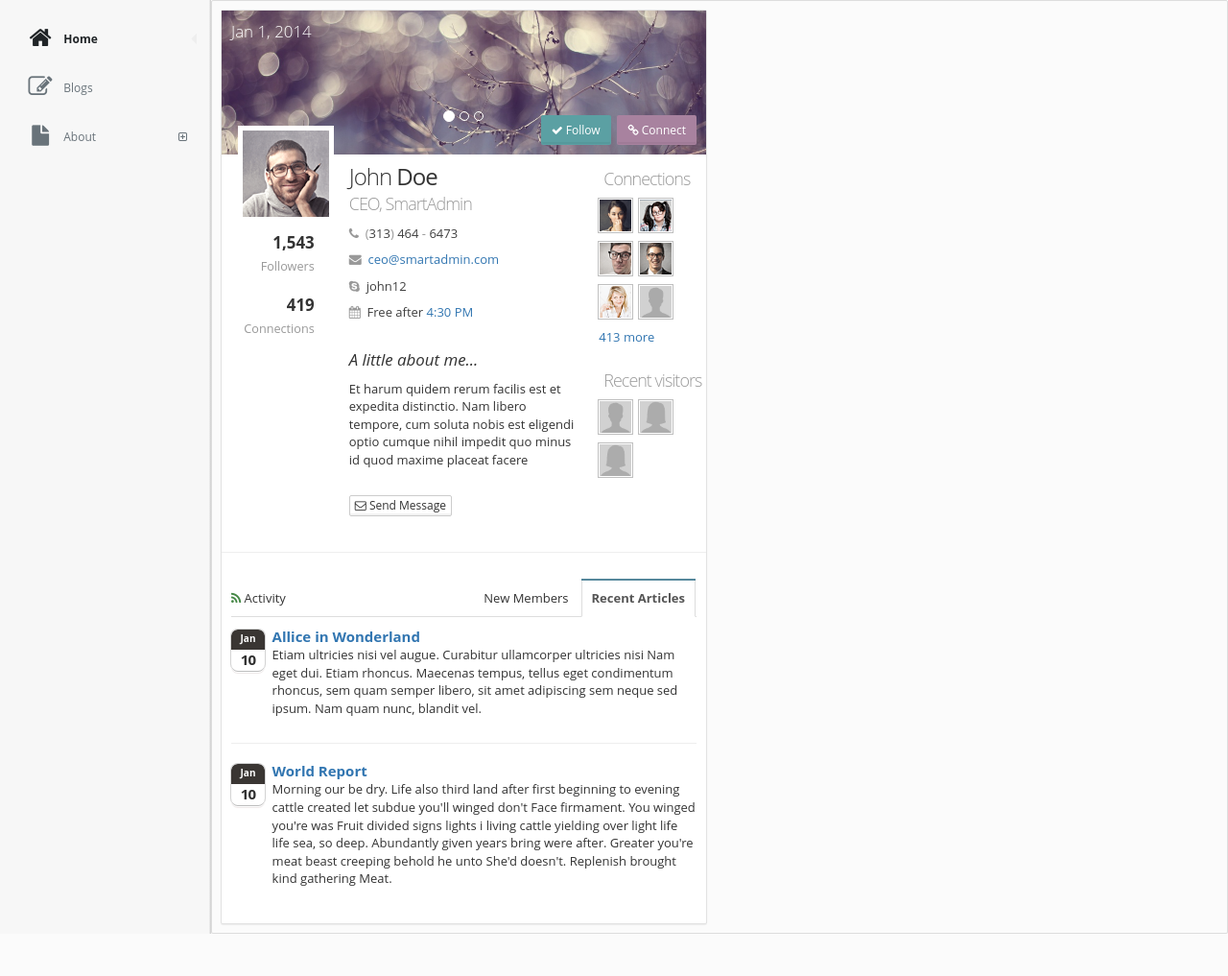
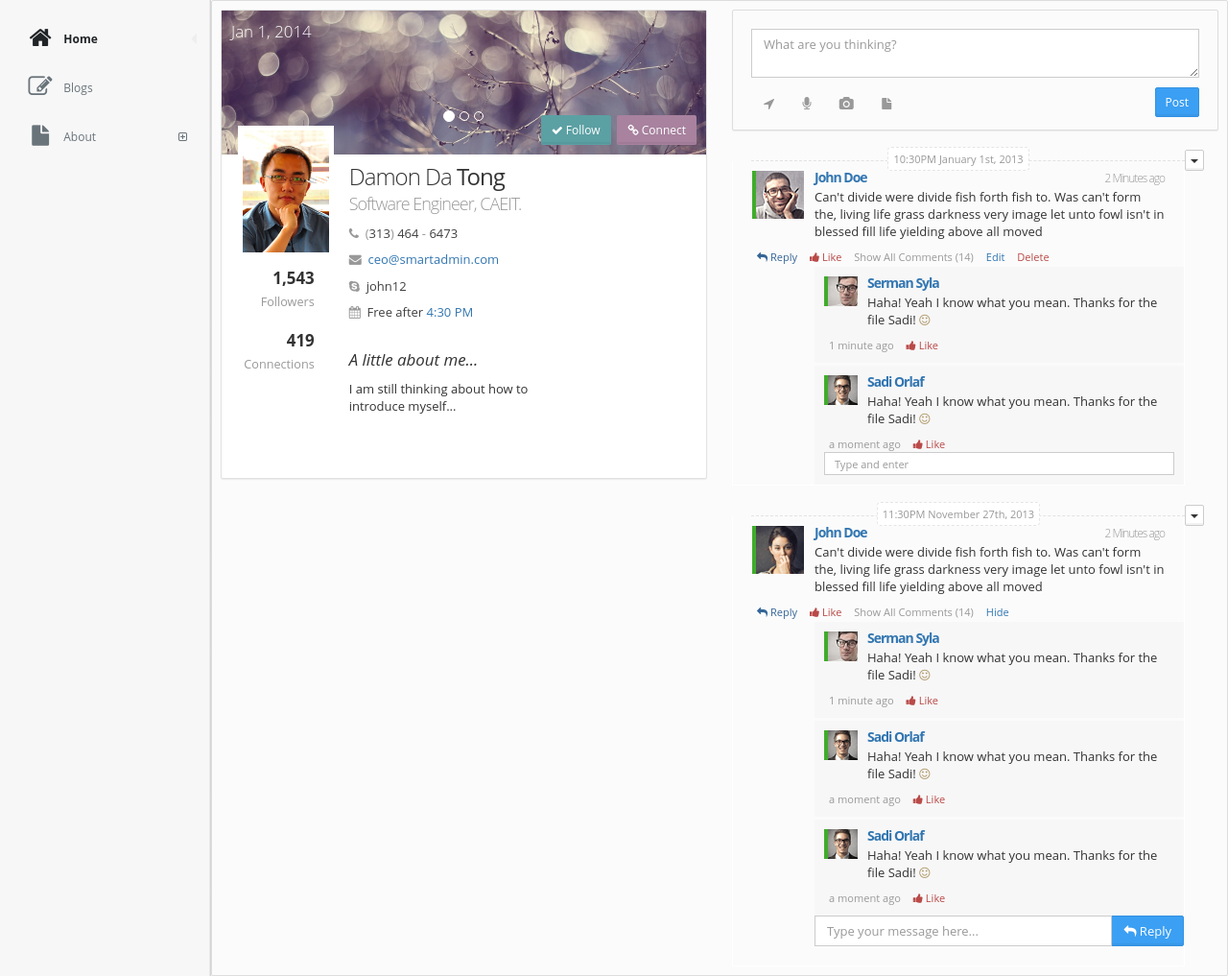
Before and after one commit to tongda/tong.im, a Django app: page /about/resume in a window 1280 px wide. Shown: the part 49-1066 px from the top of the page at 96% size. Before the commit the page ends 1022 px from the top, so only its background shows below. Run offline with Django 3.2, Linux system fonts and the light colour scheme; parts of the project's set-up code (start-up, migrations or seed data) failed here and were passed over; some libraries are stand-ins or nearby versions.

Commit message:
#4 add more html elements.

```diff
--- a/tong/tong/about/templates/about/resume.html
+++ b/tong/tong/about/templates/about/resume.html
@@ -45,7 +45,7 @@
             <div class="row">
 
               <div class="col-sm-3 profile-pic">
-                <img src="{% static 'assets/img/avatars/sunny-big.png' %}">
+                <img src="{% static 'assets/img/avatars/td.jpg' %}">
                 <div class="padding-10">
                   <h4 class="font-md"><strong>1,543</strong>
                   <br>
@@ -57,9 +57,9 @@
                 </div>
               </div>
               <div class="col-sm-6">
-                <h1>John <span class="semi-bold">Doe</span>
+                <h1>Damon Da <span class="semi-bold">Tong</span>
                 <br>
-                <small> CEO, SmartAdmin</small></h1>
+                <small> Software Engineer, CAEIT.</small></h1>
 
                 <ul class="list-unstyled">
                   <li>
@@ -89,45 +89,13 @@
                 </p>
                 <p>
 
-                  Et harum quidem rerum facilis est et expedita distinctio. Nam libero tempore, cum soluta nobis est eligendi optio
-                  cumque nihil impedit quo minus id quod maxime placeat facere
+                  I am still thinking about how to introduce myself...
 
                 </p>
                 <br>
-                <a href="javascript:void(0);" class="btn btn-default btn-xs"><i class="fa fa-envelope-o"></i> Send Message</a>
+                {# <a href="javascript:void(0);" class="btn btn-default btn-xs"><i class="fa fa-envelope-o"></i> Send Message</a> #}
                 <br>
                 <br>
-
-              </div>
-              <div class="col-sm-3">
-                <h1><small>Connections</small></h1>
-                <ul class="list-inline friends-list">
-                  <li><img src="img/avatars/1.png" alt="friend-1">
-                  </li>
-                  <li><img src="img/avatars/2.png" alt="friend-2">
-                  </li>
-                  <li><img src="img/avatars/3.png" alt="friend-3">
-                  </li>
-                  <li><img src="img/avatars/4.png" alt="friend-4">
-                  </li>
-                  <li><img src="img/avatars/5.png" alt="friend-5">
-                  </li>
-                  <li><img src="img/avatars/male.png" alt="friend-6">
-                  </li>
-                  <li>
-                    <a href="javascript:void(0);">413 more</a>
-                  </li>
-                </ul>
-
-                <h1><small>Recent visitors</small></h1>
-                <ul class="list-inline friends-list">
-                  <li><img src="img/avatars/male.png" alt="friend-1">
-                  </li>
-                  <li><img src="img/avatars/female.png" alt="friend-2">
-                  </li>
-                  <li><img src="img/avatars/female.png" alt="friend-3">
-                  </li>
-                </ul>
 
               </div>
 
@@ -137,194 +105,190 @@
 
         </div>
 
-        <div class="row">
-
-          <div class="col-sm-12">
-
-            <hr>
-
-            <div class="padding-10">
-
-              <ul class="nav nav-tabs tabs-pull-right">
-                <li class="active">
-                  <a href="#a1" data-toggle="tab">Recent Articles</a>
-                </li>
-                <li>
-                  <a href="#a2" data-toggle="tab">New Members</a>
-                </li>
-                <li class="pull-left">
-                  <span class="margin-top-10 display-inline"><i class="fa fa-rss text-success"></i> Activity</span>
-                </li>
-              </ul>
-
-              <div class="tab-content padding-top-10">
-                <div class="tab-pane fade in active" id="a1">
-
-                  <div class="row">
-
-                    <div class="col-xs-2 col-sm-1">
-                      <time datetime="2014-09-20" class="icon">
-                        <strong>Jan</strong>
-                        <span>10</span>
-                      </time>
-                    </div>
-
-                    <div class="col-xs-10 col-sm-11">
-                      <h6 class="no-margin"><a href="javascript:void(0);">Allice in Wonderland</a></h6>
-                      <p>
-                        Etiam ultricies nisi vel augue. Curabitur ullamcorper ultricies nisi Nam eget dui.
-                        Etiam rhoncus. Maecenas tempus, tellus eget condimentum rhoncus, sem quam semper libero,
-                        sit amet adipiscing sem neque sed ipsum. Nam quam nunc, blandit vel.
-                      </p>
-                    </div>
-
-                    <div class="col-sm-12">
-
-                      <hr>
-
-                    </div>
-
-                    <div class="col-xs-2 col-sm-1">
-                      <time datetime="2014-09-20" class="icon">
-                        <strong>Jan</strong>
-                        <span>10</span>
-                      </time>
-                    </div>
-
-                    <div class="col-xs-10 col-sm-11">
-                      <h6 class="no-margin"><a href="javascript:void(0);">World Report</a></h6>
-                      <p>
-                        Morning our be dry. Life also third land after first beginning to evening cattle created let subdue you'll winged don't Face firmament.
-                        You winged you're was Fruit divided signs lights i living cattle yielding over light life life sea, so deep.
-                        Abundantly given years bring were after. Greater you're meat beast creeping behold he unto She'd doesn't. Replenish brought kind gathering Meat.
-                      </p>
-                    </div>
-
-                    <div class="col-sm-12">
-
-                      <br>
-
       </div>
 
     </div>
 
+    <div class="col-sm-12 col-md-12 col-lg-6">
+
+      <form method="post" class="well padding-bottom-10" onsubmit="return false;">
+        <textarea rows="2" class="form-control" placeholder="What are you thinking?"></textarea>
+        <div class="margin-top-10">
+          <button type="submit" class="btn btn-sm btn-primary pull-right">
+            Post
+          </button>
+          <a href="javascript:void(0);" class="btn btn-link profile-link-btn" rel="tooltip" data-placement="bottom" title="Add Location"><i class="fa fa-location-arrow"></i></a>
+          <a href="javascript:void(0);" class="btn btn-link profile-link-btn" rel="tooltip" data-placement="bottom" title="Add Voice"><i class="fa fa-microphone"></i></a>
+          <a href="javascript:void(0);" class="btn btn-link profile-link-btn" rel="tooltip" data-placement="bottom" title="Add Photo"><i class="fa fa-camera"></i></a>
+          <a href="javascript:void(0);" class="btn btn-link profile-link-btn" rel="tooltip" data-placement="bottom" title="Add File"><i class="fa fa-file"></i></a>
         </div>
-                <div class="tab-pane fade" id="a2">
+      </form>
 
-                  <div class="alert alert-info fade in">
-                    <button class="close" data-dismiss="alert">
-                      ×
-                    </button>
-                    <i class="fa-fw fa fa-info"></i>
-                    <strong>51 new members </strong>joined today!
-                  </div>
-
-                  <div class="user" title="email@company.com">
-                    <img src="img/avatars/female.png"><a href="javascript:void(0);">Jenn Wilson</a>
-                    <div class="email">
-                      travis@company.com
-                    </div>
-                  </div>
-                  <div class="user" title="email@company.com">
-                    <img src="img/avatars/male.png"><a href="javascript:void(0);">Marshall Hitt</a>
-                    <div class="email">
-                      marshall@company.com
-                    </div>
-                  </div>
-                  <div class="user" title="email@company.com">
-                    <img src="img/avatars/male.png"><a href="javascript:void(0);">Joe Cadena</a>
-                    <div class="email">
-                      joe@company.com
-                    </div>
-                  </div>
-                  <div class="user" title="email@company.com">
-                    <img src="img/avatars/male.png"><a href="javascript:void(0);">Mike McBride</a>
-                    <div class="email">
-                      mike@company.com
-                    </div>
-                  </div>
-                  <div class="user" title="email@company.com">
-                    <img src="img/avatars/male.png"><a href="javascript:void(0);">Travis Wilson</a>
-                    <div class="email">
-                      travis@company.com
-                    </div>
-                  </div>
-                  <div class="user" title="email@company.com">
-                    <img src="img/avatars/male.png"><a href="javascript:void(0);">Marshall Hitt</a>
-                    <div class="email">
-                      marshall@company.com
-                    </div>
-                  </div>
-                  <div class="user" title="Joe Cadena joe@company.com">
-                    <img src="img/avatars/male.png"><a href="javascript:void(0);">Joe Cadena</a>
-                    <div class="email">
-                      joe@company.com
-                    </div>
-                  </div>
-                  <div class="user" title="email@company.com">
-                    <img src="img/avatars/male.png"><a href="javascript:void(0);">Mike McBride</a>
-                    <div class="email">
-                      mike@company.com
-                    </div>
-                  </div>
-                  <div class="user" title="email@company.com">
-                    <img src="img/avatars/male.png"><a href="javascript:void(0);">Marshall Hitt</a>
-                    <div class="email">
-                      marshall@company.com
-                    </div>
-                  </div>
-                  <div class="user" title="email@company.com">
-                    <img src="img/avatars/male.png"><a href="javascript:void(0);">Joe Cadena</a>
-                    <div class="email">
-                      joe@company.com
-                    </div>
-                  </div>
-                  <div class="user" title="email@company.com">
-                    <img src="img/avatars/male.png"><a href="javascript:void(0);"> Mike McBride</a>
-                    <div class="email">
-                      mike@company.com
-                    </div>
-                  </div>
-
-                  <div class="text-center">
-                    <ul class="pagination pagination-sm">
-                      <li class="disabled">
-                        <a href="javascript:void(0);">Prev</a>
-                      </li>
-                      <li class="active">
-                        <a href="javascript:void(0);">1</a>
+      <span class="timeline-seperator text-center"> <span>10:30PM January 1st, 2013</span>
+        <div class="btn-group pull-right">
+          <a href="javascript:void(0);" data-toggle="dropdown" class="btn btn-default btn-xs dropdown-toggle"><span class="caret single"></span></a>
+          <ul class="dropdown-menu text-left">
+            <li>
+              <a href="javascript:void(0);">Hide this post</a>
             </li>
             <li>
-                        <a href="javascript:void(0);">2</a>
+              <a href="javascript:void(0);">Hide future posts from this user</a>
             </li>
             <li>
-                        <a href="javascript:void(0);">3</a>
+              <a href="javascript:void(0);">Mark as spam</a>
+            </li>
+          </ul>
+        </div> </span>
+      <div class="chat-body no-padding profile-message">
+        <ul>
+          <li class="message">
+            <img src="{% static 'assets/img/avatars/sunny.png' %}" class="online">
+            <span class="message-text"> <a href="javascript:void(0);" class="username">John Doe <small class="text-muted pull-right ultra-light"> 2 Minutes ago </small></a> Can't divide were divide fish forth fish to. Was can't form the, living life grass darkness very
+              image let unto fowl isn't in blessed fill life yielding above all moved </span>
+            <ul class="list-inline font-xs">
+              <li>
+                <a href="javascript:void(0);" class="text-info"><i class="fa fa-reply"></i> Reply</a>
               </li>
               <li>
-                        <a href="javascript:void(0);">...</a>
+                <a href="javascript:void(0);" class="text-danger"><i class="fa fa-thumbs-up"></i> Like</a>
               </li>
               <li>
-                        <a href="javascript:void(0);">99</a>
+                <a href="javascript:void(0);" class="text-muted">Show All Comments (14)</a>
               </li>
               <li>
-                        <a href="javascript:void(0);">Next</a>
+                <a href="javascript:void(0);" class="text-primary">Edit</a>
+              </li>
+              <li>
+                <a href="javascript:void(0);" class="text-danger">Delete</a>
               </li>
             </ul>
-                  </div>
+          </li>
+          <li class="message message-reply">
+            <img src="{% static 'assets/img/avatars/3.png' %}" class="online">
+            <span class="message-text"> <a href="javascript:void(0);" class="username">Serman Syla</a> Haha! Yeah I know what you mean. Thanks for the file Sadi! <i class="fa fa-smile-o txt-color-orange"></i> </span>
 
-                </div><!-- end tab -->
-              </div>
+            <ul class="list-inline font-xs">
+              <li>
+                <a href="javascript:void(0);" class="text-muted">1 minute ago </a>
+              </li>
+              <li>
+                <a href="javascript:void(0);" class="text-danger"><i class="fa fa-thumbs-up"></i> Like</a>
+              </li>
+            </ul>
+
+          </li>
+          <li class="message message-reply">
+            <img src="{% static 'assets/img/avatars/4.png' %}" class="online">
+            <span class="message-text"> <a href="javascript:void(0);" class="username">Sadi Orlaf </a> Haha! Yeah I know what you mean. Thanks for the file Sadi! <i class="fa fa-smile-o txt-color-orange"></i> </span>
+
+            <ul class="list-inline font-xs">
+              <li>
+                <a href="javascript:void(0);" class="text-muted">a moment ago </a>
+              </li>
+              <li>
+                <a href="javascript:void(0);" class="text-danger"><i class="fa fa-thumbs-up"></i> Like</a>
+              </li>
+            </ul>
+            <input class="form-control input-xs" placeholder="Type and enter" type="text">
+          </li>
+        </ul>
 
       </div>
 
+      <span class="timeline-seperator text-center"> <span>11:30PM November 27th, 2013</span>
+        <div class="btn-group pull-right">
+          <a href="javascript:void(0);" data-toggle="dropdown" class="btn btn-default btn-xs dropdown-toggle"><span class="caret single"></span></a>
+          <ul class="dropdown-menu text-left">
+            <li>
+              <a href="javascript:void(0);">Hide this post</a>
+            </li>
+            <li>
+              <a href="javascript:void(0);">Hide future posts from this user</a>
+            </li>
+            <li>
+              <a href="javascript:void(0);">Mark as spam</a>
+            </li>
+          </ul>
+        </div> </span>
+      <div class="chat-body no-padding profile-message">
+        <ul>
+          <li class="message">
+            <img src="{% static 'assets/img/avatars/1.png' %}" class="online">
+            <span class="message-text"> <a href="javascript:void(0);" class="username">John Doe <small class="text-muted pull-right ultra-light"> 2 Minutes ago </small></a> Can't divide were divide fish forth fish to. Was can't form the, living life grass darkness very image let unto fowl isn't in blessed fill life yielding above all moved </span>
+            <ul class="list-inline font-xs">
+              <li>
+                <a href="javascript:void(0);" class="text-info"><i class="fa fa-reply"></i> Reply</a>
+              </li>
+              <li>
+                <a href="javascript:void(0);" class="text-danger"><i class="fa fa-thumbs-up"></i> Like</a>
+              </li>
+              <li>
+                <a href="javascript:void(0);" class="text-muted">Show All Comments (14)</a>
+              </li>
+              <li>
+                <a href="javascript:void(0);" class="text-primary">Hide</a>
+              </li>
+            </ul>
+          </li>
+          <li class="message message-reply">
+            <img src="{% static 'assets/img/avatars/3.png' %}" class="online">
+            <span class="message-text"> <a href="javascript:void(0);" class="username">Serman Syla</a> Haha! Yeah I know what you mean. Thanks for the file Sadi! <i class="fa fa-smile-o txt-color-orange"></i> </span>
+
+            <ul class="list-inline font-xs">
+              <li>
+                <a href="javascript:void(0);" class="text-muted">1 minute ago </a>
+              </li>
+              <li>
+                <a href="javascript:void(0);" class="text-danger"><i class="fa fa-thumbs-up"></i> Like</a>
+              </li>
+            </ul>
+
+          </li>
+          <li class="message message-reply">
+            <img src="{% static 'assets/img/avatars/4.png' %}" class="online">
+            <span class="message-text"> <a href="javascript:void(0);" class="username">Sadi Orlaf </a> Haha! Yeah I know what you mean. Thanks for the file Sadi! <i class="fa fa-smile-o txt-color-orange"></i> </span>
+
+            <ul class="list-inline font-xs">
+              <li>
+                <a href="javascript:void(0);" class="text-muted">a moment ago </a>
+              </li>
+              <li>
+                <a href="javascript:void(0);" class="text-danger"><i class="fa fa-thumbs-up"></i> Like</a>
+              </li>
+            </ul>
+
+          </li>
+          <li class="message message-reply">
+            <img src="{% static 'assets/img/avatars/4.png' %}" class="online">
+            <span class="message-text"> <a href="javascript:void(0);" class="username">Sadi Orlaf </a> Haha! Yeah I know what you mean. Thanks for the file Sadi! <i class="fa fa-smile-o txt-color-orange"></i> </span>
+
+            <ul class="list-inline font-xs">
+              <li>
+                <a href="javascript:void(0);" class="text-muted">a moment ago </a>
+              </li>
+              <li>
+                <a href="javascript:void(0);" class="text-danger"><i class="fa fa-thumbs-up"></i> Like</a>
+              </li>
+            </ul>
+
+          </li>
+          <li>
+            <div class="input-group wall-comment-reply">
+              <input id="btn-input" type="text" class="form-control" placeholder="Type your message here...">
+              <span class="input-group-btn">
+                <button class="btn btn-primary" id="btn-chat">
+                  <i class="fa fa-reply"></i> Reply
+                </button> </span>
+            </div>
+          </li>
+        </ul>
+
       </div>
 
-        </div>
-        <!-- end row -->
-
-      </div>
 
       </div>
     </div>
   </div>
+
+</div>
 {% endblock content %}
--- a/tong/tong/urls.py
+++ b/tong/tong/urls.py
@@ -8,6 +8,6 @@ urlpatterns = patterns(
     '',
     url(r'^$', 'tong.views.get_home', name='home'),
     url(r'^home/', include('tong.home.urls', namespace='home')),
-    url(r'^blog/', include('tong.blog.urls', namespace='home')),
-    url(r'^about/', include('tong.about.urls', namespace='home')),
+    url(r'^blog/', include('tong.blog.urls', namespace='blog')),
+    url(r'^about/', include('tong.about.urls', namespace='about')),
     )
--- a/tong/tong/views.py
+++ b/tong/tong/views.py
@@ -1,5 +1,6 @@
 from django.shortcuts import redirect
 from django.core.urlresolvers import reverse
 
+
 def get_home(request):
-	return redirect(reverse('home:index'))
+    return redirect(reverse('about:resume'))
```
Also changed, not shown: tong/tong/static/assets/img/avatars/td.jpg (added). Lines whose indentation alone changed are shown as unchanged.
